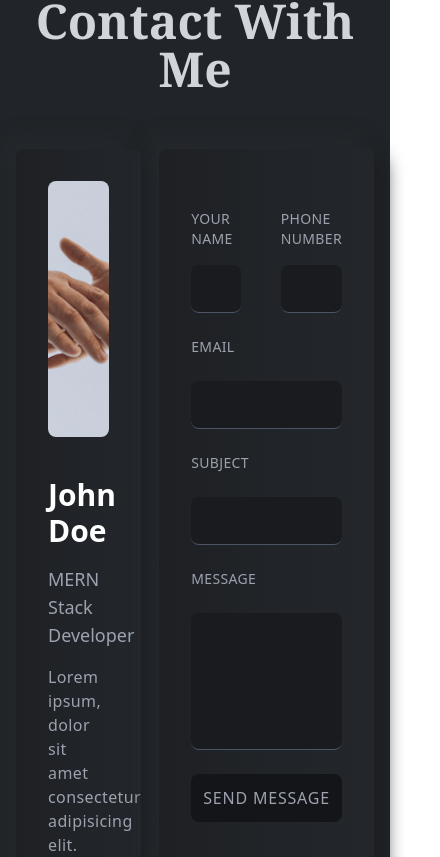
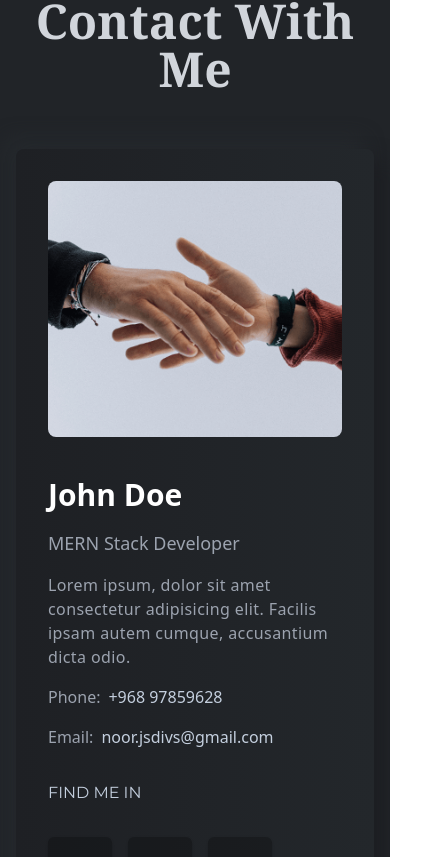
Before and after one commit to jaypandeydev/portfolio, a React (Vite) app: page / in a window 390 px wide. Shown: the part 10865-11722 px from the top of the page, 440 px wide, since content can reach past the window. Built offline with nearby package versions, Linux system fonts and the light colour scheme.

Commit message:
Fixed Responsive issue

```diff
--- a/src/components/contact/Contact.tsx
+++ b/src/components/contact/Contact.tsx
@@ -55,11 +55,11 @@
     <Title title="CONTACT" des= "Contact With Me"/>
     </div>
     <div className="w-full ">
-        <div className="w-full h-auto flex justify-between">
+        <div className="lgl:w-full h-auto flex flex-col lgl:flex-row justify-between">
         <ContactLeft/>
-        <div className="w-[60%] h-full py-10 bg-gradient-to-r from-[#1e2024]
-        to-[#23272b] flex flex-col gap-8 p-8 rounded-lg shadow-shadowOne">
-            <form className="w-full flex flex-col gap-6 py-5">
+        <div className="w-full lgl:w-[60%] h-full py-10 bg-gradient-to-r from-[#1e2024]
+        to-[#23272b] flex flex-col gap-8 p-4 lgl:p-8 rounded-lg shadow-shadowOne">
+            <form className="w-full flex flex-col gap-4 lgl:gap-6 py-2 lgl:py-5">
                 {errMsg && <p className="py-3 bg-gradient-to-r from-[#1e2024]
                 to-[#23272b] shadow-shadowOne text-center text-orange-500 text-base tracking-wide animate-bounce">{errMsg}</p>}
                 {successMsg && (
@@ -67,8 +67,8 @@
                   {successMsg}
                 </p>
               )}
-            <div className="w-full flex  gap-10">
-                <div className="w-1/2 flex flex-col gap-4">
+            <div className="w-full flex flex-col lgl:flex-row gap-10">
+                <div className="w-full lgl:w-1/2 flex flex-col gap-4">
                 <p className="text-sm text-gray-400 uppercase tracking-wide">
                     Your Name
                 </p>
@@ -78,7 +78,7 @@
                     } contactInput`} type="text"/>
                 </div>
 
-                <div className="w-1/2 flex flex-col gap-4">
+                <div className="w-full lgl:w-1/2 flex flex-col gap-4">
                 <p className="text-sm text-gray-400 uppercase tracking-wide">
                     Phone Number
                 </p>
@@ -89,7 +89,7 @@
                       } contactInput`} type="text"/>
                 </div>
             </div>
-            <div className="flex flex-col gap-6">
+            <div className="flex flex-col gap-4">
                 <p className="text-sm text-gray-400 uppercase tracking-wide">
                     Email
                 </p>
@@ -110,7 +110,7 @@
                     "outline-designColor"
                   } contactInput`} type="text"/>
                 </div>
-                <div className="flex flex-col gap-6">
+                <div className="flex flex-col gap-4">
                 <p className="text-sm text-gray-400 uppercase tracking-wide">
                     Message
                 </p>
--- a/src/components/contact/ContactLeft.tsx
+++ b/src/components/contact/ContactLeft.tsx
@@ -2,7 +2,7 @@
 import { FaFacebookF, FaTwitter, FaLinkedinIn } from "react-icons/fa";
 const ContactLeft = () => {
   return (
-    <div className="w-[35%] h-full bg-gradient-to-r from-[#1e2024] to-[#23272b] p-8
+    <div className="w-full lgl:w-[35%] h-full bg-gradient-to-r from-[#1e2024] to-[#23272b] p-8
     rounded-lg shadow-shadowOne flex flex-col gap-8 justify-center">
         <img
         className="w-full h-64 object-cover rounded-lg mb-2" src={contactImg} alt="contactImg">
--- a/src/components/footer/Footer.tsx
+++ b/src/components/footer/Footer.tsx
@@ -3,7 +3,7 @@
 
 const Footer = () => {
   return (
-    <div className="w-full py-20 h-auto border-b-[1px] border-b-black grid grid-cols-4 gap-8">
+    <div className="w-full py-20 h-auto border-b-[1px] border-b-black grid grid-cols-1 md:grid-cols-2 lgl:grid-cols-4 gap-8">
         <div className="w-full h-full flex flex-col gap-4 ">
             <img className="w-32" src={logo} alt="logo"/>
             <div className="flex gap-4">
```
Also changed, not shown: src/components/testimonial/Testimonial.tsx (line endings or trailing spaces).
